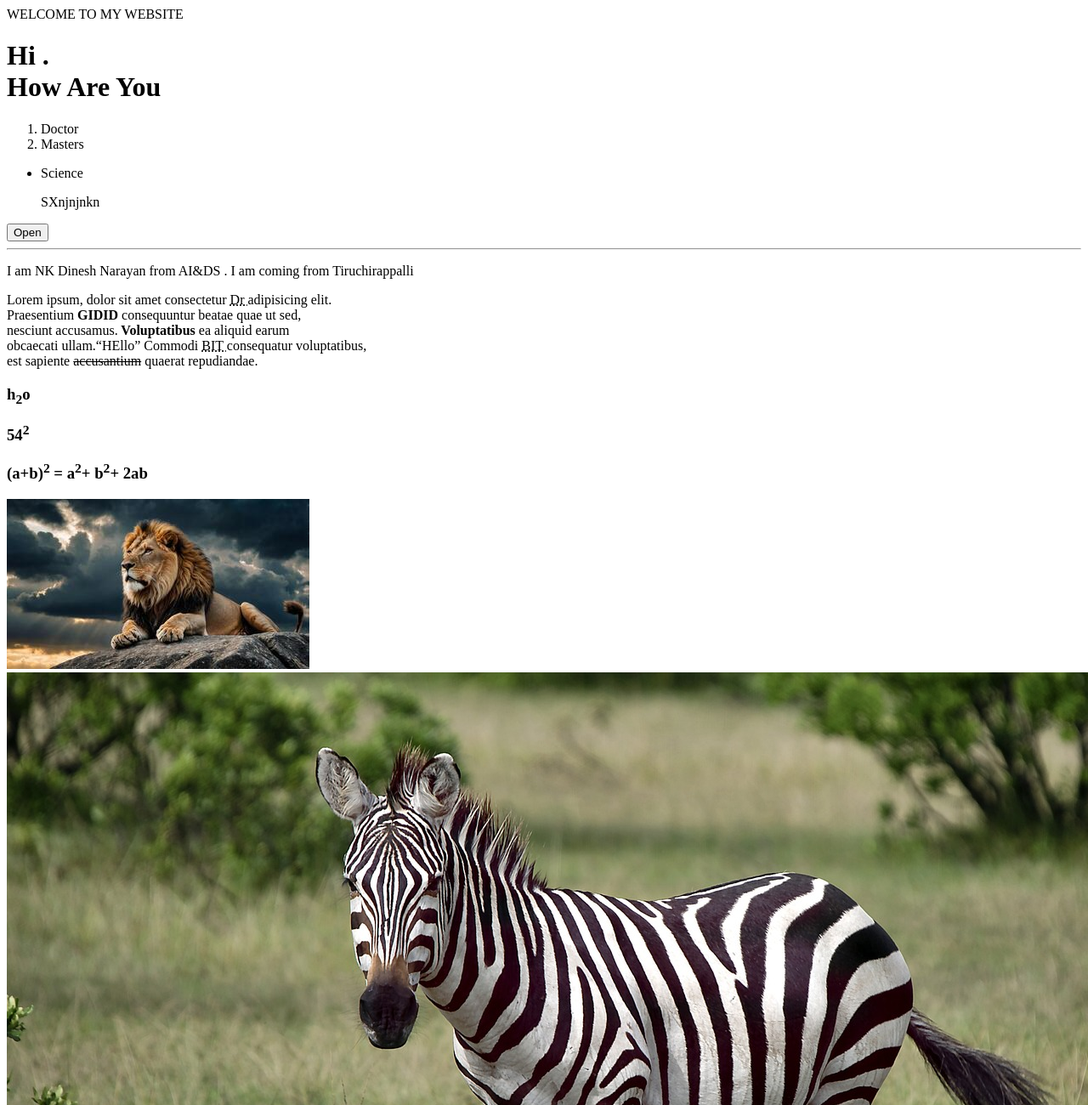
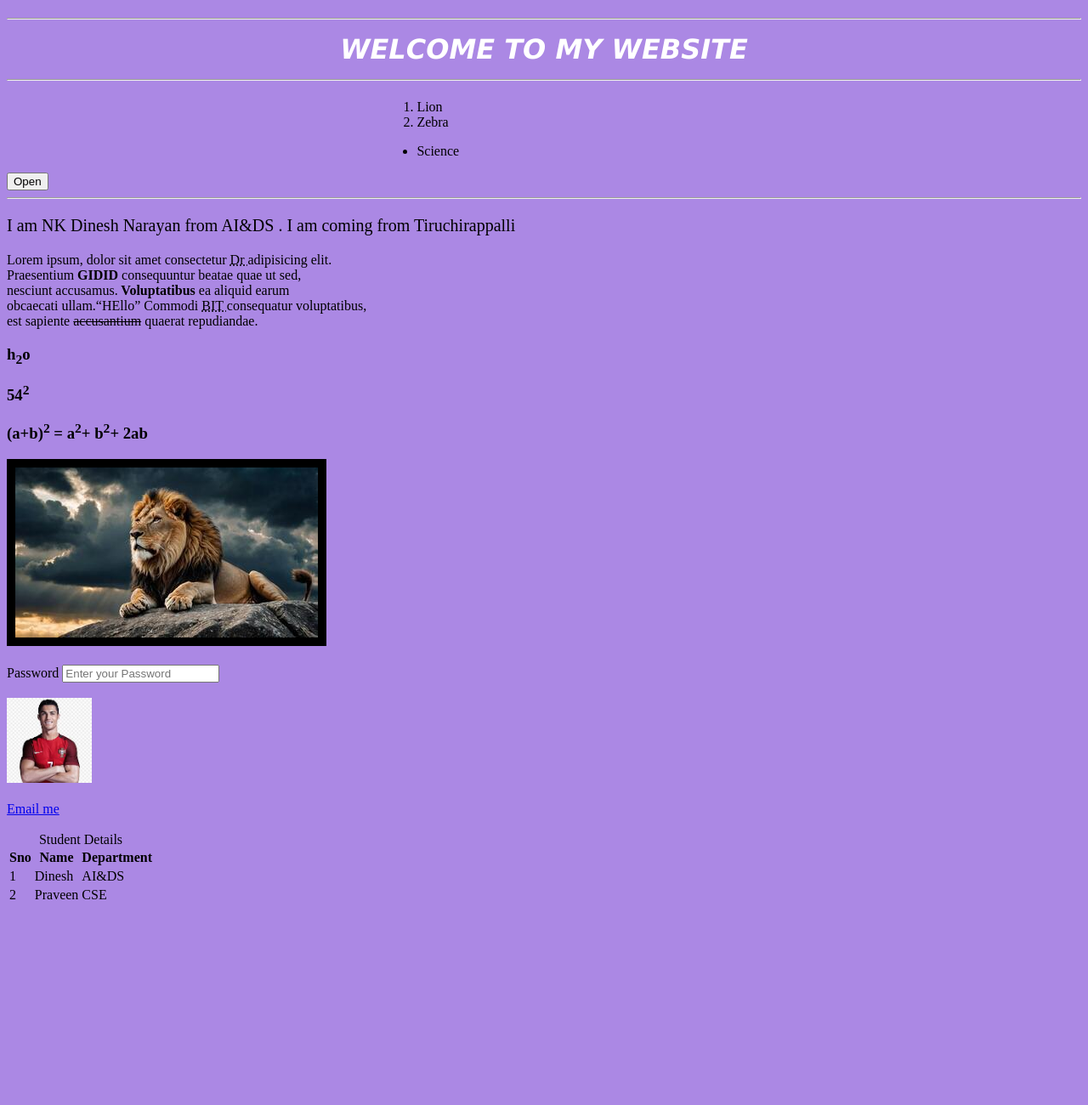
Before and after one commit to dineshnarayannk/new_data, a plain HTML site: page index.html in a window 1280 px wide. Shown: the top 1300 px of the page at 85% size. After the commit the page ends 1073 px from the top, so only its background shows below. Drawn offline with Linux system fonts and the light colour scheme.

Commit message:
update images

```diff
--- a/index.html
+++ b/index.html
@@ -4,21 +4,27 @@
     <meta charset="UTF-8">
     <meta name="viewport" content="width=device-width, initial-scale=1.0">
     <title>Demo Project</title>
+     <link rel="icon" type="image/x-icon" href="img\CR7.jpg">
 </head>
-<body>
-    <div><h6style>WELCOME TO MY WEBSITE </h6></div>
-    <h1>Hi . <br>How Are You </h1>
-    <ol>
-        <li>Doctor
-        <li>Masters</li>
+<body style="background-color:rgb(171, 136, 228);">
+    <div><h3 style="text-align: center;"></h6></div>
+    <h1 style="color:rgb(255, 255, 255) ; font-family:
+    'Lucida Sans', 'Lucida Sans Regular', 'Lucida Grande',
+    'Lucida Sans Unicode', Geneva, Verdana, sans-serif;
+     ; text-align:center;">
+    <hr><i>WELCOME TO MY WEBSITE </i><hr></h1>
+    <ol style="margin-left: 35%;">
+        <li>Lion </li>
+        <li>Zebra</li>
     </ol>
-    <ul>
+    <ul style="margin-left: 35%;">
         <li>Science</li>
     </ul>
-    <ol>SXnjnjnkn</ol>
+
     <button>Open</button>
-    <hr>
-    <p>I am NK Dinesh Narayan from AI&DS . I am coming from Tiruchirappalli</p>
+     <hr>     <!--Horizontal line tag-->
+    <p style="font-size: 20px;">I am NK Dinesh Narayan from AI&DS .
+          I am coming from Tiruchirappalli</p>
     <p>Lorem ipsum, dolor sit amet consectetur <abbr title="Doctor"> Dr </abbr>   <!--Abbrevation tag-->
         adipisicing elit.<br>
          Praesentium <b>GIDID</b> consequuntur beatae quae ut sed,<br>
@@ -32,9 +38,39 @@
     <h3>54<sup>2</sup></h3>
     <h3>(a+b)<sup>2</sup> = a<sup>2</sup>+ b<sup>2</sup>+ 2ab</h3>
 
-    <img src="img\Image.jpg" alt="Lion">
-    <img src="img\animal-4917802_1280.jpg"><br><br>
-    Password <input type="text" placeholder="Enter your Password">
+    <img src="img\Image.jpg" alt="Lion" style="border: 10px solid black;" title="Lion 'Strongest Animal'">
+    <br><br>
+    Password <input type="password" placeholder="Enter your Password"><br><br>
+    <a href="https://en.wikipedia.org/wiki/Cristiano_Ronaldo" target="_blank"> <img src="img\CR7.jpg" height = "100px"></a>
+    <br><br>
+    <a href="mailto:dineshnk167@gmail.com">Email me </a>
+        <br><br>
+    <table>
+        <caption>Student Details</caption>
+        <thead>
+            <tr>
+                <th>Sno</th>
+                <th>Name</th>
+                <th>Department</th>
+            </tr>
+        </thead>
+        <tboday>
+            <tr>
+                <td>1</td>
+                <td>Dinesh</td>
+                <td>AI&DS</td>
+            </tr>
+            <tr>
+                <td>2</td>
+                <td>Praveen</td>
+                <td>CSE</td>
+            </tr>
+        </tboday>
+
+    </table>
+
+
+
 
 </body>
 </html>
```
Also changed, not shown: img/CR7.jpg (added), img/download.jpg (added).
